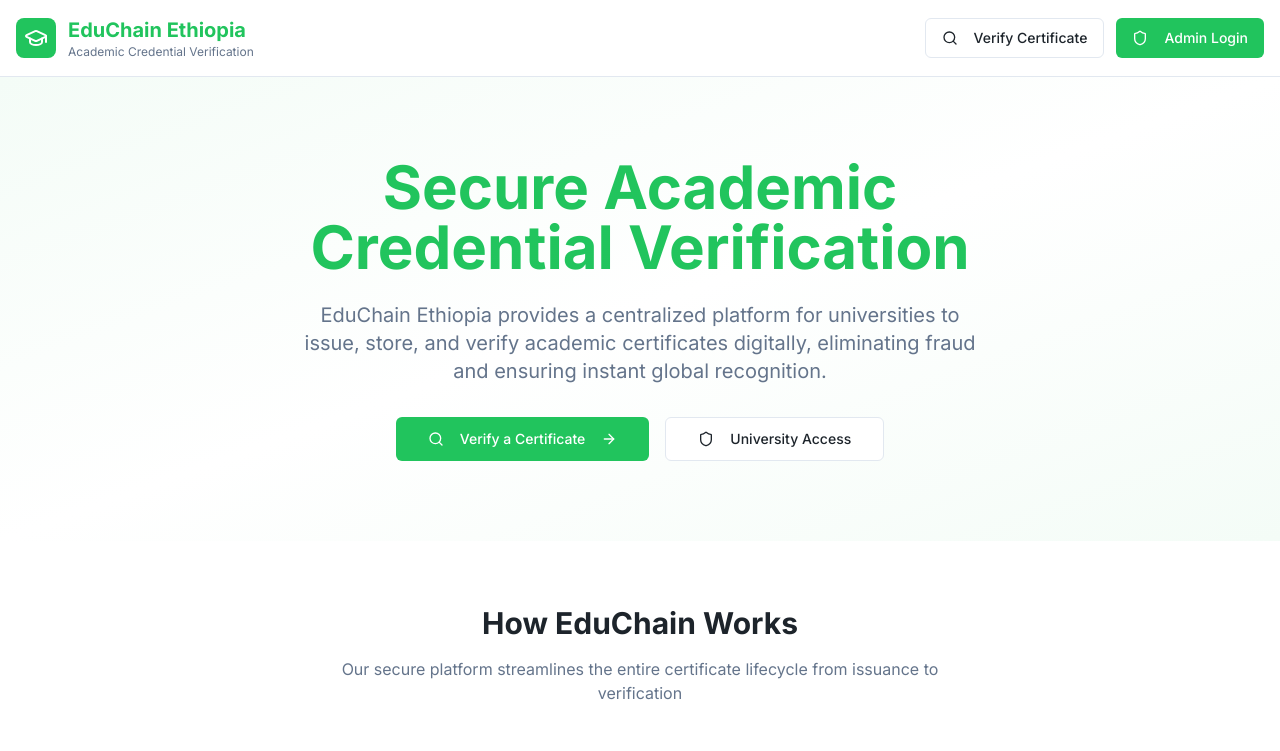
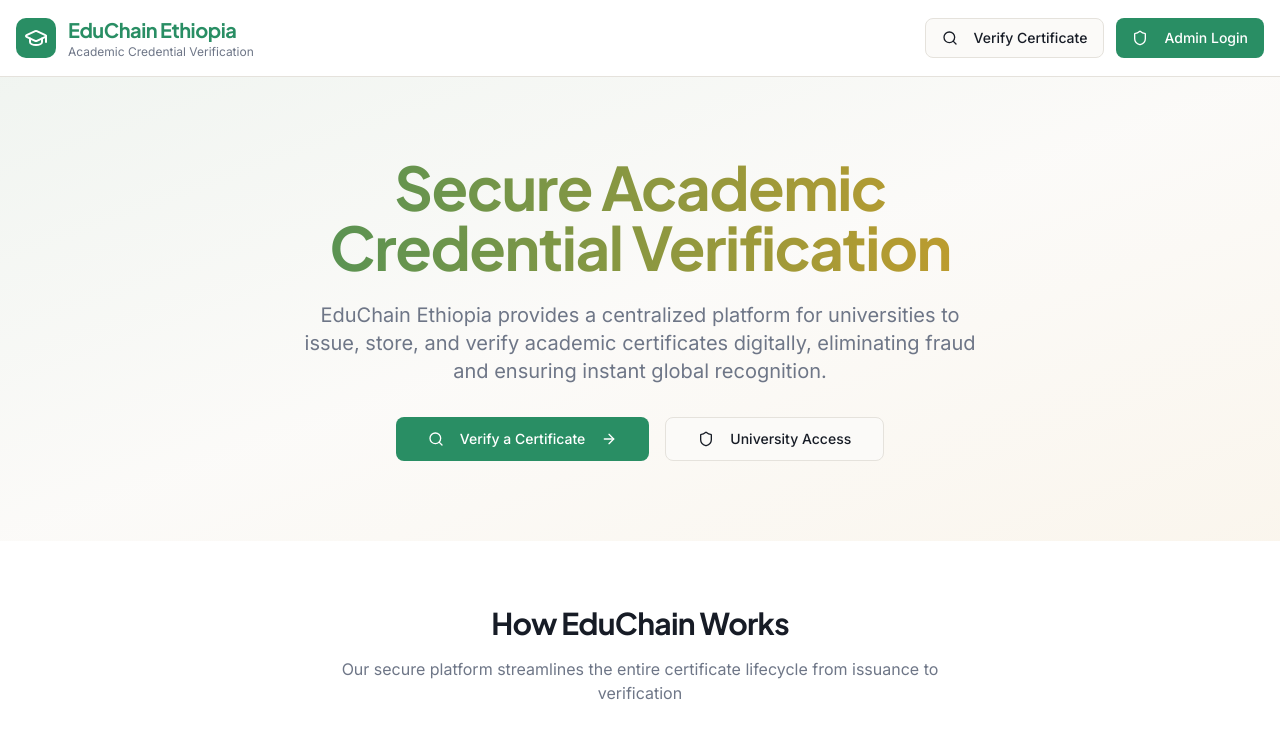
Before and after one commit to mignotD/EduChain-Ethiopia, a React (Vite) app: page / in a window 1280 px wide. Shown: the top 751 px of the page. Built offline with nearby package versions, Linux system fonts and the light colour scheme.

Commit message:
Add base theme variables and global styles

```diff
--- a/src/index.css
+++ b/src/index.css
@@ -2,119 +2,95 @@
 @tailwind components;
 @tailwind utilities;
 
-/* Definition of the design system. All colors, gradients, fonts, etc should be defined here.
-All colors MUST be HSL.
-*/
-
 @layer base {
   :root {
-    --background: 0 0% 100%;
-    --foreground: 210 20% 14%;
+    --background: 40 30% 98%;
+    --foreground: 220 25% 12%;
 
     --card: 0 0% 100%;
-    --card-foreground: 210 20% 14%;
+    --card-foreground: 220 25% 12%;
 
     --popover: 0 0% 100%;
-    --popover-foreground: 210 20% 14%;
+    --popover-foreground: 220 25% 12%;
 
-    --primary: 142 71% 45%;
+    --primary: 155 55% 36%;
     --primary-foreground: 0 0% 100%;
 
-    --secondary: 142 20% 96%;
-    --secondary-foreground: 142 71% 45%;
+    --secondary: 40 20% 96%;
+    --secondary-foreground: 155 55% 28%;
 
-    --muted: 210 40% 96%;
-    --muted-foreground: 215.4 16.3% 46.9%;
+    --muted: 40 15% 94%;
+    --muted-foreground: 220 10% 48%;
 
-    --accent: 142 71% 45%;
+    --accent: 38 85% 52%;
     --accent-foreground: 0 0% 100%;
 
-    --destructive: 0 84.2% 60.2%;
+    --destructive: 0 78% 58%;
     --destructive-foreground: 0 0% 100%;
 
-    --border: 214.3 31.8% 91.4%;
-    --input: 214.3 31.8% 91.4%;
-    --ring: 142 71% 45%;
+    --border: 40 15% 88%;
+    --input: 40 15% 88%;
+    --ring: 155 55% 36%;
 
-    --success: 142 71% 45%;
+    --success: 155 55% 36%;
     --success-foreground: 0 0% 100%;
-
-    --warning: 38 92% 50%;
+    --warning: 38 85% 52%;
     --warning-foreground: 0 0% 100%;
 
-    --gradient-primary: linear-gradient(135deg, hsl(142 71% 45%), hsl(142 76% 36%));
-    --gradient-hero: linear-gradient(135deg, hsl(142 71% 45%), hsl(220 43% 11%));
+    --radius: 0.625rem;
 
-    --shadow-glow: 0 0 40px hsl(142 71% 45% / 0.2);
-    --shadow-elegant: 0 10px 30px -10px hsl(142 71% 45% / 0.3);
-
-    --radius: 0.5rem;
-
-    --sidebar-background: 0 0% 98%;
-
-    --sidebar-foreground: 240 5.3% 26.1%;
-
-    --sidebar-primary: 240 5.9% 10%;
-
-    --sidebar-primary-foreground: 0 0% 98%;
-
-    --sidebar-accent: 240 4.8% 95.9%;
-
-    --sidebar-accent-foreground: 240 5.9% 10%;
-
-    --sidebar-border: 220 13% 91%;
-
-    --sidebar-ring: 217.2 91.2% 59.8%;
+    --sidebar-background: 220 25% 98%;
+    --sidebar-foreground: 220 15% 32%;
+    --sidebar-primary: 155 55% 36%;
+    --sidebar-primary-foreground: 0 0% 100%;
+    --sidebar-accent: 40 15% 92%;
+    --sidebar-accent-foreground: 220 25% 12%;
+    --sidebar-border: 40 15% 88%;
+    --sidebar-ring: 155 55% 36%;
   }
 
   .dark {
-    --background: 220 27% 8%;
-    --foreground: 210 40% 98%;
+    --background: 220 30% 6%;
+    --foreground: 40 10% 92%;
 
-    --card: 220 27% 10%;
-    --card-foreground: 210 40% 98%;
+    --card: 220 28% 9%;
+    --card-foreground: 40 10% 92%;
 
-    --popover: 220 27% 10%;
-    --popover-foreground: 210 40% 98%;
+    --popover: 220 28% 9%;
+    --popover-foreground: 40 10% 92%;
 
-    --primary: 142 71% 45%;
+    --primary: 155 50% 40%;
     --primary-foreground: 0 0% 100%;
 
-    --secondary: 220 15% 18%;
-    --secondary-foreground: 210 40% 98%;
+    --secondary: 220 20% 14%;
+    --secondary-foreground: 40 10% 88%;
 
-    --muted: 220 15% 18%;
-    --muted-foreground: 215 20.2% 65.1%;
+    --muted: 220 18% 14%;
+    --muted-foreground: 220 12% 58%;
 
-    --accent: 142 71% 45%;
+    --accent: 38 80% 48%;
     --accent-foreground: 0 0% 100%;
 
-    --destructive: 0 62.8% 30.6%;
-    --destructive-foreground: 210 40% 98%;
+    --destructive: 0 68% 42%;
+    --destructive-foreground: 0 0% 100%;
 
-    --border: 220 15% 18%;
-    --input: 220 15% 18%;
-    --ring: 142 71% 45%;
+    --border: 220 18% 16%;
+    --input: 220 18% 16%;
+    --ring: 155 50% 40%;
 
-    --success: 142 71% 45%;
+    --success: 155 50% 40%;
     --success-foreground: 0 0% 100%;
-
-    --warning: 38 92% 50%;
+    --warning: 38 80% 48%;
     --warning-foreground: 0 0% 100%;
 
-    --gradient-primary: linear-gradient(135deg, hsl(142 71% 45%), hsl(142 76% 36%));
-    --gradient-hero: linear-gradient(135deg, hsl(142 71% 45%), hsl(220 43% 11%));
-
-    --shadow-glow: 0 0 40px hsl(142 71% 45% / 0.2);
-    --shadow-elegant: 0 10px 30px -10px hsl(142 71% 45% / 0.3);
-    --sidebar-background: 240 5.9% 10%;
-    --sidebar-foreground: 240 4.8% 95.9%;
-    --sidebar-primary: 224.3 76.3% 48%;
+    --sidebar-background: 220 28% 8%;
+    --sidebar-foreground: 40 10% 80%;
+    --sidebar-primary: 155 50% 40%;
     --sidebar-primary-foreground: 0 0% 100%;
-    --sidebar-accent: 240 3.7% 15.9%;
-    --sidebar-accent-foreground: 240 4.8% 95.9%;
-    --sidebar-border: 240 3.7% 15.9%;
-    --sidebar-ring: 217.2 91.2% 59.8%;
+    --sidebar-accent: 220 18% 14%;
+    --sidebar-accent-foreground: 40 10% 88%;
+    --sidebar-border: 220 18% 16%;
+    --sidebar-ring: 155 50% 40%;
   }
 }
 
@@ -124,6 +100,183 @@ All colors MUST be HSL.
   }
 
   body {
-    @apply bg-background text-foreground;
+    @apply bg-background text-foreground antialiased;
+    font-feature-settings: "cv02", "cv03", "cv04", "cv11";
+  }
+
+  h1, h2, h3, h4, h5, h6 {
+    @apply font-heading font-semibold tracking-tight;
+  }
+
+  h1 {
+    @apply text-3xl leading-tight;
+  }
+
+  h2 {
+    @apply text-2xl leading-tight;
+  }
+
+  ::selection {
+    background-color: hsl(155 55% 36% / 0.15);
+  }
+
+  .dark ::selection {
+    background-color: hsl(155 50% 40% / 0.25);
+  }
+
+  ::-webkit-scrollbar-thumb {
+    @apply rounded-full bg-muted-foreground/15;
+  }
+
+  ::-webkit-scrollbar {
+    @apply w-1.5;
+  }
+
+  ::-webkit-scrollbar-track {
+    @apply bg-transparent;
+  }
+
+  input, textarea, select {
+    @apply transition-shadow duration-150;
   }
 }
+
+@layer components {
+  /* Decorative pattern backgrounds */
+  .bg-grid-pattern {
+    background-image:
+      linear-gradient(hsl(155 55% 36% / 0.04) 1px, transparent 1px),
+      linear-gradient(90deg, hsl(155 55% 36% / 0.04) 1px, transparent 1px);
+    background-size: 48px 48px;
+  }
+
+  .dark .bg-grid-pattern {
+    background-image:
+      linear-gradient(hsl(155 50% 40% / 0.06) 1px, transparent 1px),
+      linear-gradient(90deg, hsl(155 50% 40% / 0.06) 1px, transparent 1px);
+  }
+
+  .bg-dots-pattern {
+    background-image: radial-gradient(hsl(38 85% 52% / 0.15) 1.5px, transparent 1.5px);
+    background-size: 32px 32px;
+  }
+
+  .dark .bg-dots-pattern {
+    background-image: radial-gradient(hsl(38 80% 48% / 0.12) 1.5px, transparent 1.5px);
+  }
+
+  .bg-diagonal-lines {
+    background: repeating-linear-gradient(
+      45deg,
+      transparent,
+      transparent 24px,
+      hsl(155 55% 36% / 0.03) 24px,
+      hsl(155 55% 36% / 0.03) 25px
+    );
+  }
+
+  /* Feature card styles */
+  .feature-card {
+    @apply relative overflow-hidden rounded-xl border bg-card p-6 transition-all duration-300;
+  }
+
+  .feature-card::before {
+    content: '';
+    position: absolute;
+    top: 0;
+    left: 0;
+    right: 0;
+    height: 3px;
+    background: linear-gradient(90deg, hsl(155 55% 36%), hsl(38 85% 52%));
+    opacity: 0;
+    transition: opacity 0.3s ease;
+  }
+
+  .feature-card:hover::before {
+    opacity: 1;
+  }
+
+  .feature-card:hover {
+    @apply shadow-lg -translate-y-1;
+  }
+
+  /* Stat card style */
+  .stat-card {
+    @apply relative overflow-hidden rounded-xl border bg-card p-6;
+  }
+
+  .stat-card::after {
+    content: '';
+    position: absolute;
+    right: -1rem;
+    top: -1rem;
+    width: 6rem;
+    height: 6rem;
+    border-radius: 50%;
+    background: hsl(var(--primary) / 0.05);
+    pointer-events: none;
+  }
+
+  /* Gradient decorative accents */
+  .gradient-border {
+    position: relative;
+  }
+
+  .gradient-border::before {
+    content: '';
+    position: absolute;
+    inset: 0;
+    border-radius: inherit;
+    padding: 1px;
+    background: linear-gradient(135deg, hsl(155 55% 36%), hsl(38 85% 52%));
+    -webkit-mask: linear-gradient(#fff 0 0) content-box, linear-gradient(#fff 0 0);
+    -webkit-mask-composite: xor;
+    mask-composite: exclude;
+    pointer-events: none;
+  }
+
+  /* Card hover lift */
+  .card-hover {
+    @apply transition-all duration-200 ease-out;
+  }
+
+  .card-hover:hover {
+    @apply shadow-lg -translate-y-0.5 border-border/80;
+  }
+}
+
+@keyframes fade-in {
+  from { opacity: 0; transform: translateY(6px); }
+  to { opacity: 1; transform: translateY(0); }
+}
+
+@keyframes slide-up {
+  from { opacity: 0; transform: translateY(12px); }
+  to { opacity: 1; transform: translateY(0); }
+}
+
+@keyframes scale-in {
+  from { opacity: 0; transform: scale(0.96); }
+  to { opacity: 1; transform: scale(1); }
+}
+
+@keyframes float {
+  0%, 100% { transform: translateY(0); }
+  50% { transform: translateY(-8px); }
+}
+
+.animate-fade-in {
+  animation: fade-in 0.3s ease-out;
+}
+
+.animate-slide-up {
+  animation: slide-up 0.4s ease-out;
+}
+
+.animate-scale-in {
+  animation: scale-in 0.2s ease-out;
+}
+
+.animate-float {
+  animation: float 3s ease-in-out infinite;
+}
```
